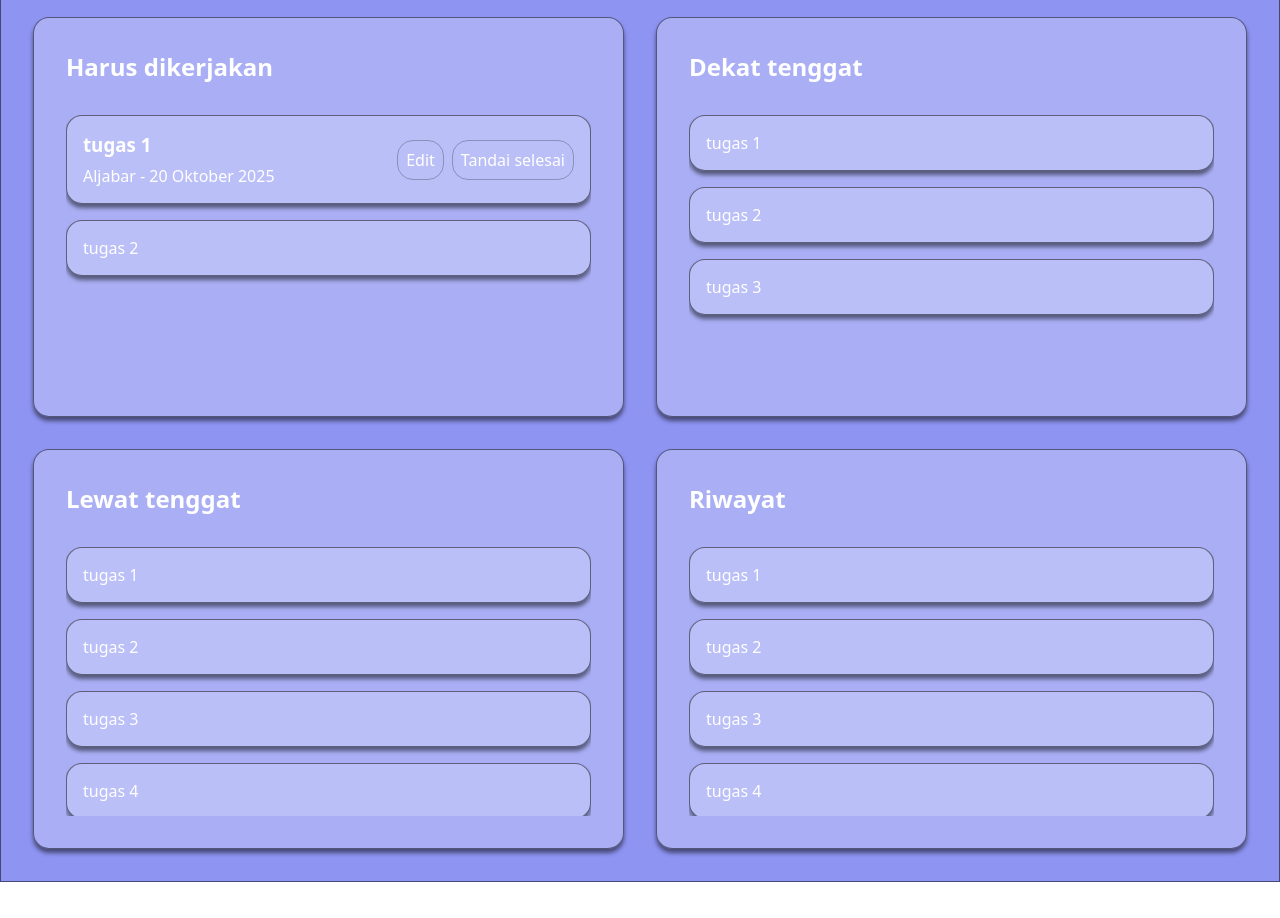
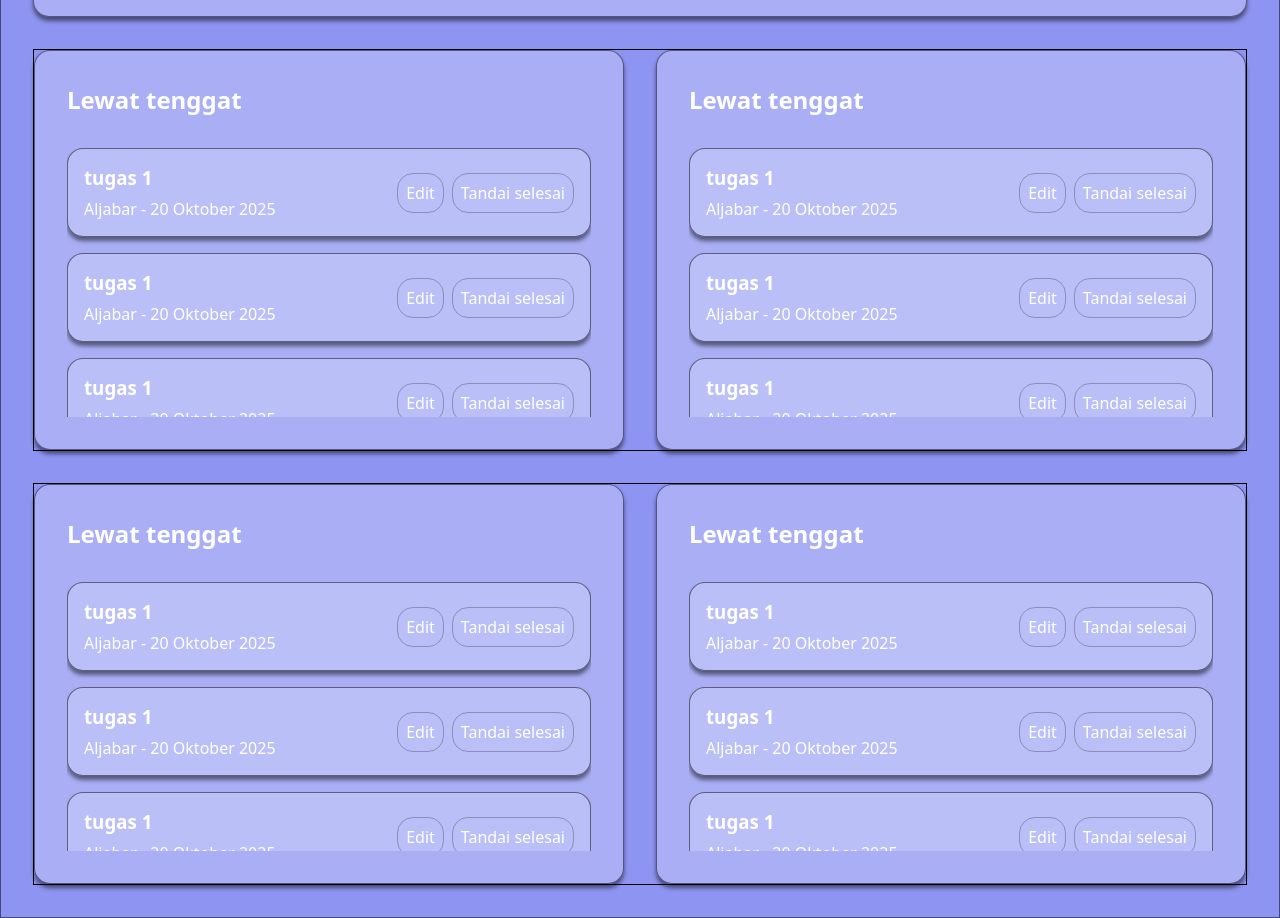
Before and after one commit to antasenaw/Nugasin, a plain HTML site: page index.html in a window 1280 px wide. Shown: the part 125-1043 px from the top of the page. Before the commit the page ends 1007 px from the top, so only its background shows below. Drawn offline with Linux system fonts and the light colour scheme.

Commit message:
Add simple DOM rendering

```diff
--- a/css/style.css
+++ b/css/style.css
@@ -40,7 +40,7 @@ li,
   display: flex;
   justify-content: space-between;
 
-  padding: 1rem;
+  padding: 2rem;
 }
 
 .add-button {
@@ -57,6 +57,7 @@ li,
   display: flex;
   flex-direction: column;
   gap: 2rem;
+  /* flex-wrap: wrap; */
 }
 
 .task-row {
@@ -65,6 +66,7 @@ li,
   /* flex-wrap: wrap; */
 
   flex: 1 1 auto;
+  border: solid 1px black;
 }
 
 .task-container {
@@ -88,11 +90,12 @@ li,
   flex-direction: column;
   gap: 1rem;
   /* background-color: #353535; */
+
 }
 
-.task-container h2 {
+/* .task-container h2 { */
   /* background-color: #BDBBB0; */
-}
+/* } */
 
 .task-item {
   cursor: pointer;
--- a/index.html
+++ b/index.html
@@ -6,7 +6,7 @@
     <meta charset="UTF-8">
     <meta name="viewport" content="width=device-width, initial-scale=1.0">
     <meta http-equiv="X-UA-Compatible" content="ie=edge">
-    <title>List Tugas</title>
+    <title>Nugasin</title>
     <link rel="stylesheet" href="css/style.css">
   </head>
 
@@ -15,83 +15,18 @@
     <div class="body-container">
 
       <header class="header-container">
-        <h1>List Tugas</h1>
+        <h1>Nugasin</h1>
         <button class="add-button">Tambah tugas</button>
       </header>
 
       <main class="main-container">
 
-        <div class="task-row">
-
-          <section class="task-container">
-            <h2>Harus dikerjakan</h2>
-            <ul class="task-item-container">
-              <li class="task-item">
-                <div class="task-item-name">
-                  <h3 id="item-title">tugas 1</h3>
-                  <p>Aljabar - 20 Oktober 2025</p>
-                </div>
-                <div class="task-item-button">
-                  <button>Edit</button><button id="done-button">Tandai selesai</button>
-                </div>
-              </li>
-              <li>tugas 2</li>
-              <!-- <li>tugas 3</li>
-              <li>tugas 4</li>
-              <li>tugas 5</li> -->
-            </ul>
-          </section>
-
-          <section class="task-container">
-            <h2>Dekat tenggat</h2>
-            <ul class="task-item-container">
-              <li>tugas 1</li>
-              <li>tugas 2</li>
-              <li>tugas 3</li>
-              <!-- <li>tugas 4</li>
-              <li>tugas 5</li> -->
-            </ul>
-          </section>
-
-        </div>
-
-        <div class="task-row">
-
-          <section class="task-container">
-            <h2>Lewat tenggat</h2>
-            <ul class="task-item-container">
-              <li>tugas 1</li>
-              <li>tugas 2</li>
-              <li>tugas 3</li>
-              <li>tugas 4</li>
-              <li>tugas 5</li>
-              <li>tugas 1</li>
-              <li>tugas 2</li>
-              <li>tugas 3</li>
-              <li>tugas 4</li>
-              <li>tugas 5</li>
-            </ul>
-          </section>
-
-          <section class="task-container">
-            <h2>Riwayat</h2>
-            <ul class="task-item-container">
-              <li>tugas 1</li>
-              <li>tugas 2</li>
-              <li>tugas 3</li>
-              <li>tugas 4</li>
-              <li>tugas 5</li>
-            </ul>
-          </section>
-
-
-          <!-- <button class="add-button">Tambah tugas</button> -->
-        </div>
-
       </main>
 
     </div>
 
+    <script type="module" src="script/main.js"></script>
+
   </body>
 
 </html>
--- a/script/main.js
+++ b/script/main.js
@@ -0,0 +1,54 @@
+const taskRow = `
+  <div class="task-row">
+  </div>
+`;
+
+const taskContainer = `
+  <section class="task-container">
+    <h2>Lewat tenggat</h2>
+    <ul class="task-item-container">
+      <li class="task-item">
+        <div class="task-item-name">
+          <h3 id="item-title">tugas 1</h3>
+          <p>Aljabar - 20 Oktober 2025</p>
+        </div>
+        <div class="task-item-button">
+          <button>Edit</button><button id="done-button">Tandai selesai</button>
+        </div>
+      </li>
+      <li class="task-item">
+        <div class="task-item-name">
+          <h3 id="item-title">tugas 1</h3>
+          <p>Aljabar - 20 Oktober 2025</p>
+        </div>
+        <div class="task-item-button">
+          <button>Edit</button><button id="done-button">Tandai selesai</button>
+        </div>
+      </li>
+      <li class="task-item">
+        <div class="task-item-name">
+          <h3 id="item-title">tugas 1</h3>
+          <p>Aljabar - 20 Oktober 2025</p>
+        </div>
+        <div class="task-item-button">
+          <button>Edit</button><button id="done-button">Tandai selesai</button>
+        </div>
+      </li>
+    </ul>
+  </section>
+`
+
+const taskContainerName = ['Harus dikerjakan, Dekat tenggat, Lewat tenggat, Selesai'];
+
+
+  const mainElem = document.querySelector('.main-container');
+
+  for (let i = 0; i < 2; i++) {
+    mainElem.innerHTML += taskRow;
+  }
+
+  const taskRowElem = document.querySelectorAll('.task-row').forEach((taskRow) => {
+    for (let i = 0; i < 2; i++) {
+      taskRow.innerHTML += taskContainer;
+    }
+  });
```
